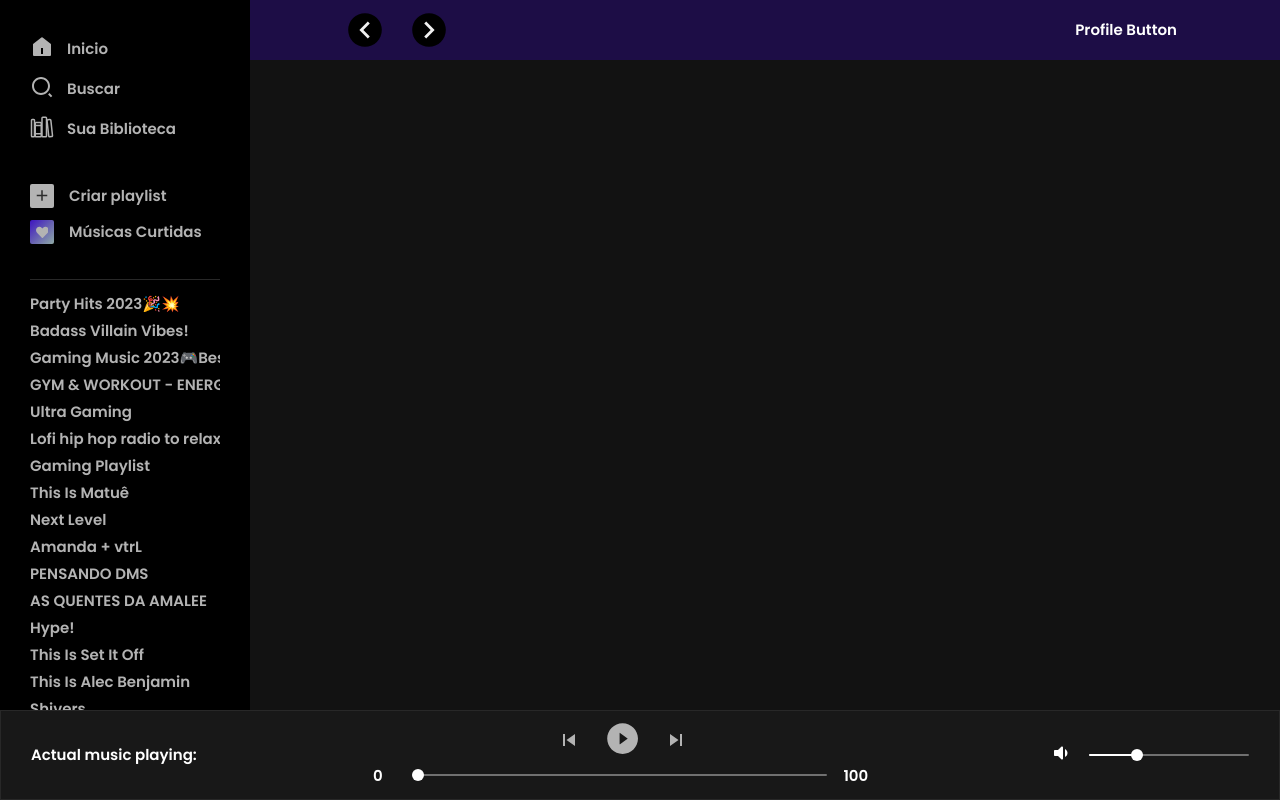
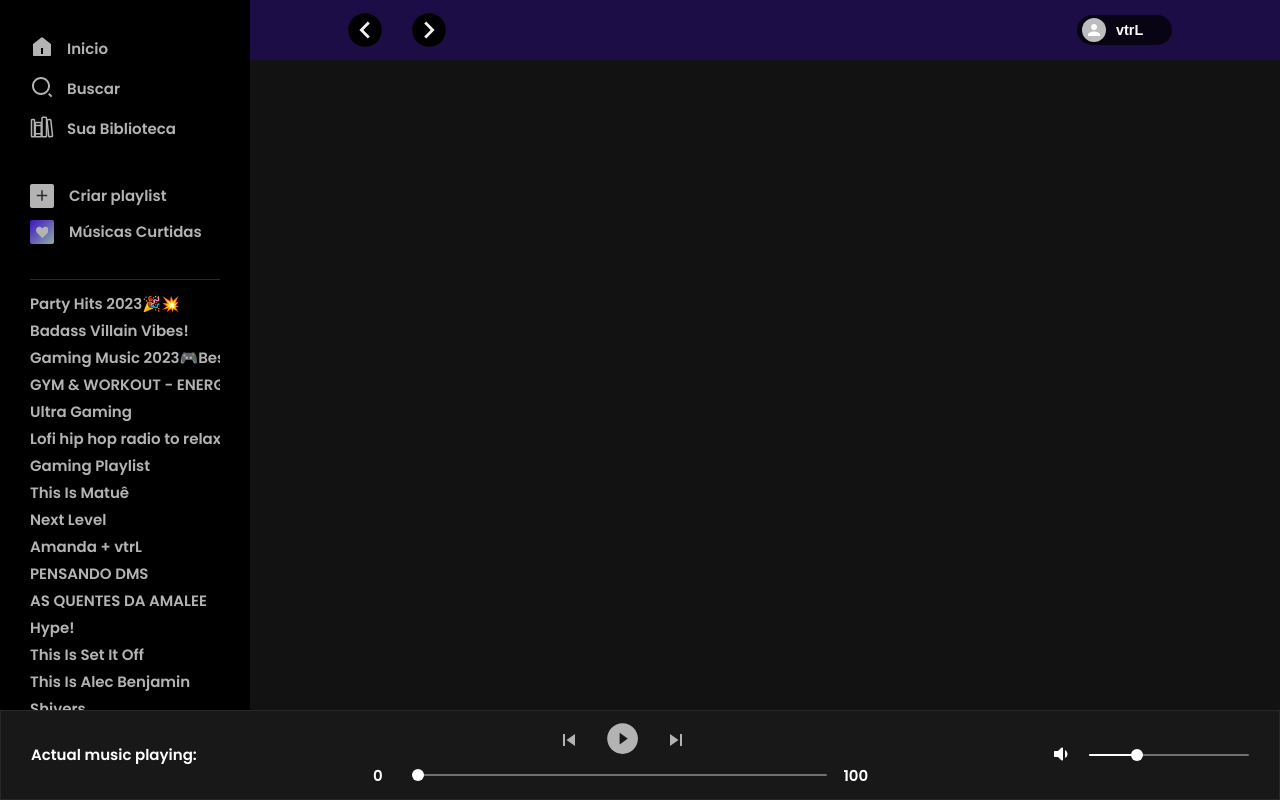
Before and after one commit to ivtrL/Spotify-Clone-Project, a React (Vite) app: page / in a window 1280 px wide. Built offline with nearby package versions, Linux system fonts and the light colour scheme.

Commit message:
Profile Button adding

```diff
--- a/src/components/ActuallyListeningBar.jsx
+++ b/src/components/ActuallyListeningBar.jsx
@@ -1,4 +1,5 @@
 import React, { useState } from 'react'
+import { AiFillPlayCircle, AiFillPauseCircle } from 'react-icons/ai'
 import "../css/ActuallyListeningBar.css"
 import Slider from '@mui/material/Slider'
 import Stack from '@mui/material/Stack'
@@ -6,7 +7,6 @@ import VolumeDownRoundedIcon from '@mui/icons-material/VolumeDownRounded'
 import VolumeUpRoundedIcon from '@mui/icons-material/VolumeUpRounded'
 import VolumeMuteRoundedIcon from '@mui/icons-material/VolumeMuteRounded'
 import VolumeOffRoundedIcon from '@mui/icons-material/VolumeOffRounded'
-import { AiFillPlayCircle, AiFillPauseCircle } from 'react-icons/ai'
 import SkipPreviousIcon from '@mui/icons-material/SkipPrevious'
 import SkipNextIcon from '@mui/icons-material/SkipNext'
 
@@ -50,7 +50,7 @@ const ActuallyListeningBar = () => {
           </Stack>
         </div>
         <div className='volume-bar'>
-          <Stack direction="row" spacing={2}>
+          <Stack direction="row" spacing={2} alignItems='center'>
             <a href="#" style={{color: 'white'}} onClick={() => {iconMute ? setIconMute(false): setIconMute(true)}}>
               {!iconMute && (value == 0 ? <VolumeMuteRoundedIcon/>: value >= 50 ? <VolumeUpRoundedIcon/>: <VolumeDownRoundedIcon/>)}
               {iconMute && <VolumeOffRoundedIcon/>}
--- a/src/components/Profile.jsx
+++ b/src/components/Profile.jsx
@@ -3,13 +3,27 @@ import '@fontsource/roboto/400.css'
 import '@fontsource/roboto/500.css'
 import '@fontsource/roboto/700.css'
 import '../css/ProfileNav.css'
-import React from 'react'
+import React, { useState } from 'react'
 import NavigateBeforeIcon from '@mui/icons-material/NavigateBefore'
 import NavigateNextIcon from '@mui/icons-material/NavigateNext'
 import Stack from '@mui/material/Stack'
 import Tooltip from '@mui/material/Tooltip'
+import Menu from '@mui/material/Menu'
+import IconButton from '@mui/material/IconButton'
+import Avatar from '@mui/material/Avatar'
+import MenuItem from '@mui/material/MenuItem'
+import Divider from '@mui/material/Divider'
 
 const Profile = () => {
+
+  const [anchorEl, setAnchorEl] = useState(null);
+  const open = Boolean(anchorEl)
+  const handleClick = (event) => {
+    setAnchorEl(event.currentTarget)
+  };
+  const handleClose = () => {
+    setAnchorEl(null)
+  };
 
   return (
     <div className="profile-nav">
@@ -26,7 +40,79 @@ const Profile = () => {
             </Tooltip>
           </a>
         </Stack>
-        <div>Profile Button</div>
+        <div>
+        <Tooltip title="Conta">
+          <IconButton
+            onClick={handleClick}
+            size="small"
+            sx={{ ml: 2 }}
+            aria-controls={open ? 'account-menu' : undefined}
+            aria-haspopup="true"
+            aria-expanded={open ? 'true' : undefined}
+          >
+            <div className='profile'>
+              <Avatar className='profile-icon' sx={{ width: 24, height: 24 }} />
+              <span>vtrL</span>
+            </div>
+          </IconButton>
+        </Tooltip>
+        <Menu
+        anchorEl={anchorEl}
+        id="account-menu"
+        open={open}
+        onClose={handleClose}
+        onClick={handleClose}
+        PaperProps={{
+          elevation: 6,
+          sx: {
+            color: 'white',
+            bgcolor: '#282828',
+            width: '195px',
+            height: '210px',
+            overflow: 'visible',
+            filter: 'drop-shadow(0px 2px 8px rgba(0,0,0,0.32))',
+            mt: 1.5,
+            '& .MuiAvatar-root': {
+              width: 32,
+              height: 32,
+              ml: -0.5,
+              mr: 1,
+            },
+            '&:before': {
+              content: '""',
+              display: 'block',
+              position: 'absolute',
+              top: 0,
+              right: 14,
+              width: 10,
+              height: 10,
+              bgcolor: '#282828',
+              transform: 'translateY(-50%) rotate(45deg)',
+              zIndex: 0,
+            },
+          },
+        }}
+        transformOrigin={{ horizontal: 'right', vertical: 'top' }}
+        anchorOrigin={{ horizontal: 'right', vertical: 'bottom' }}
+      >
+        <MenuItem onClick={handleClose}>
+          <span className='popup-text'>Conta</span>
+        </MenuItem>
+        <MenuItem onClick={handleClose}>
+        <span className='popup-text'>Perfil</span>
+        </MenuItem>
+        <MenuItem onClick={handleClose}>
+        <span className='popup-text'>Sessão Particular</span>
+        </MenuItem>
+        <MenuItem onClick={handleClose}>
+        <span className='popup-text'>Configurações</span>
+        </MenuItem>
+        <Divider />
+        <MenuItem onClick={handleClose}>
+        <span className='popup-text'>Sair</span>
+        </MenuItem>
+      </Menu>
+        </div>
       </div>
     </div>
   )
--- a/src/css/ProfileNav.css
+++ b/src/css/ProfileNav.css
@@ -29,3 +29,27 @@
     background-color: black;
     scale: 140%;
 }
+
+.profile {
+    display: flex;
+    column-gap: 10px;
+    align-items: center;
+    background-color: #080413;
+    border-radius: 20px;
+    color: white;
+    width: 95px;
+    height: 30px;
+}
+
+.profile-icon {
+    margin-left: 5px;
+}
+
+.profile span{
+    font-size: 0.9rem;
+    font-weight: 600;
+}
+
+.popup-text {
+    font-size: 0.9rem;
+}
```
